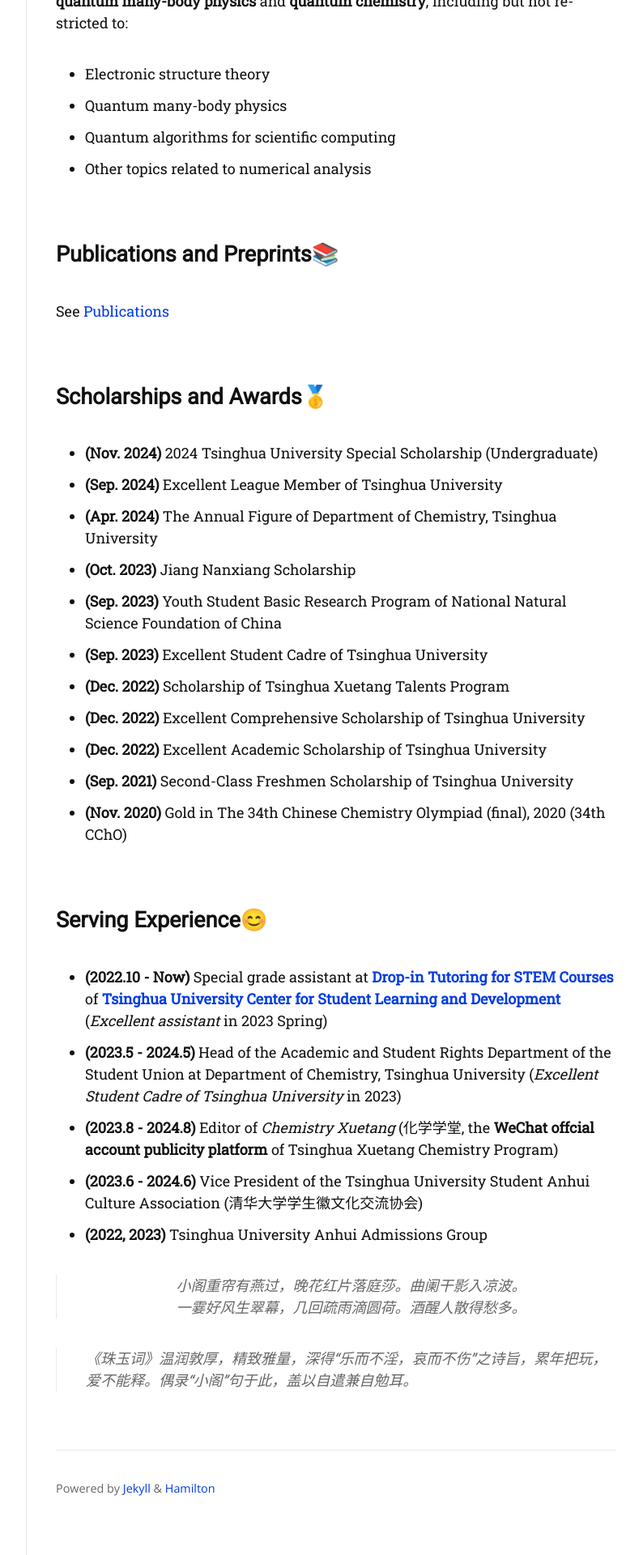
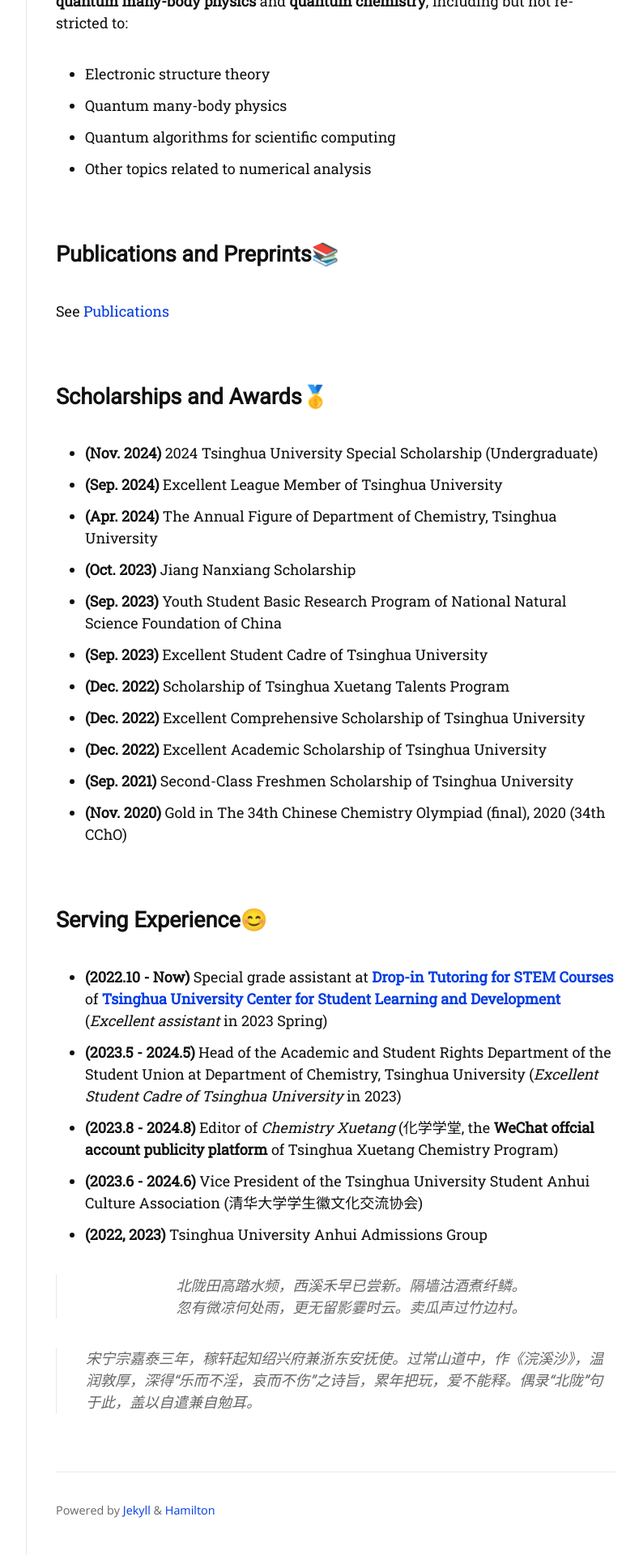
Before and after one commit to haoen2021/haoen2021.github.io, a Jekyll site: the page built from about.md, in a window 1280 px wide. Shown: the part 1644-3564 px from the top of the page at 81% size, without its empty margins (357-1146 px from the left). Built offline with Jekyll 4.4.1, drawn with Linux system fonts in a browser that asks for light colours; nearby versions of some CDN libraries; some web fonts are replaced.

Commit message:
Update about.md

```diff
--- a/about.md
+++ b/about.md
@@ -69,7 +69,7 @@
 + **(2023.6 - 2024.6)** Vice President of the Tsinghua University Student Anhui Culture Association (清华大学学生徽文化交流协会)
 + **(2022, 2023)** Tsinghua University Anhui Admissions Group
 
-><center>小阁重帘有燕过，晚花红片落庭莎。曲阑干影入凉波。<center>
-><center>一霎好风生翠幕，几回疏雨滴圆荷。酒醒人散得愁多。<center>
+><center>北陇田高踏水频，西溪禾早已尝新。隔墙沽酒煮纤鳞。<center>
+><center>忽有微凉何处雨，更无留影霎时云。卖瓜声过竹边村。<center>
 
->   《珠玉词》温润敦厚，精致雅量，深得“乐而不淫，哀而不伤”之诗旨，累年把玩，爱不能释。偶录“小阁”句于此，盖以自遣兼自勉耳。
+>   宋宁宗嘉泰三年，稼轩起知绍兴府兼浙东安抚使。过常山道中，作《浣溪沙》，温润敦厚，深得“乐而不淫，哀而不伤”之诗旨，累年把玩，爱不能释。偶录“北陇”句于此，盖以自遣兼自勉耳。
```
